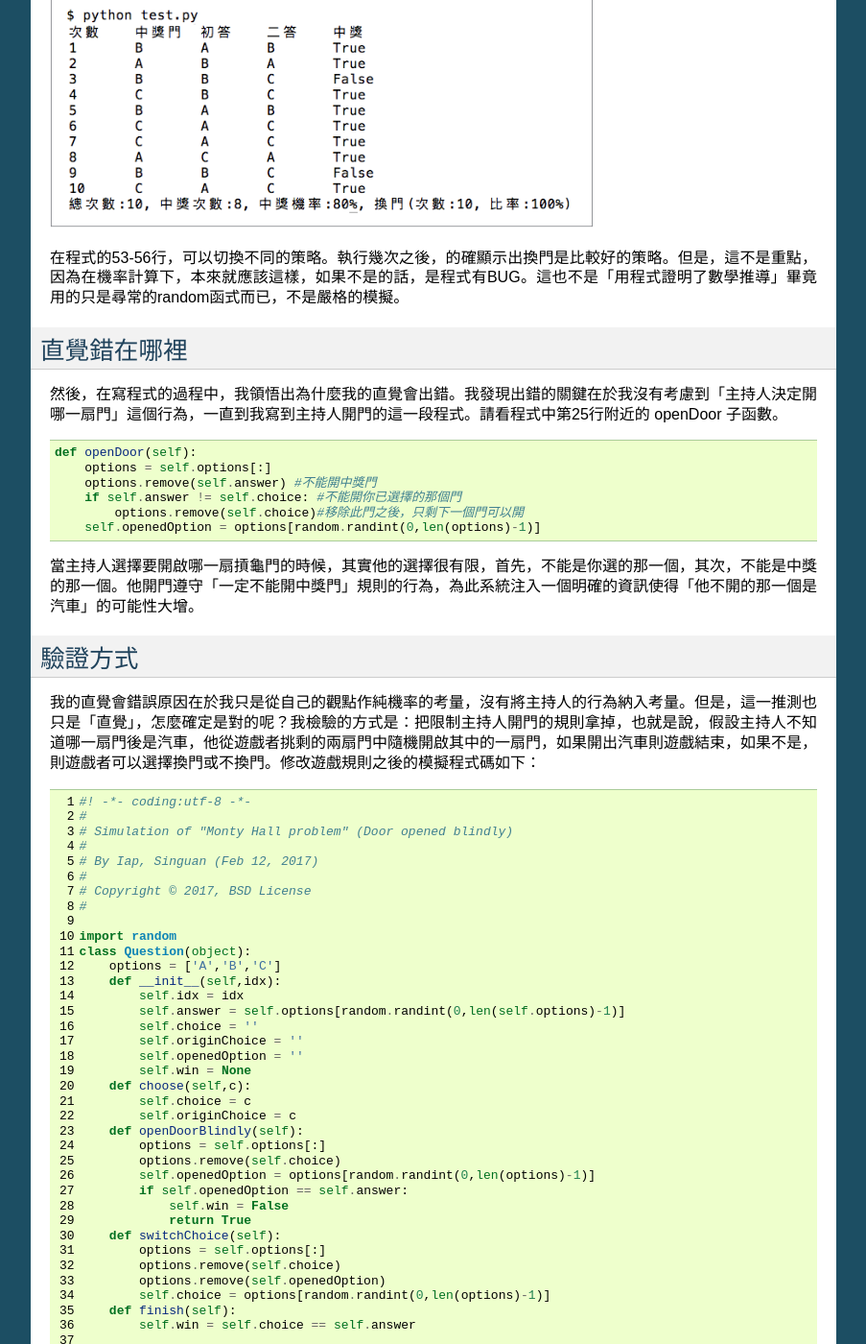
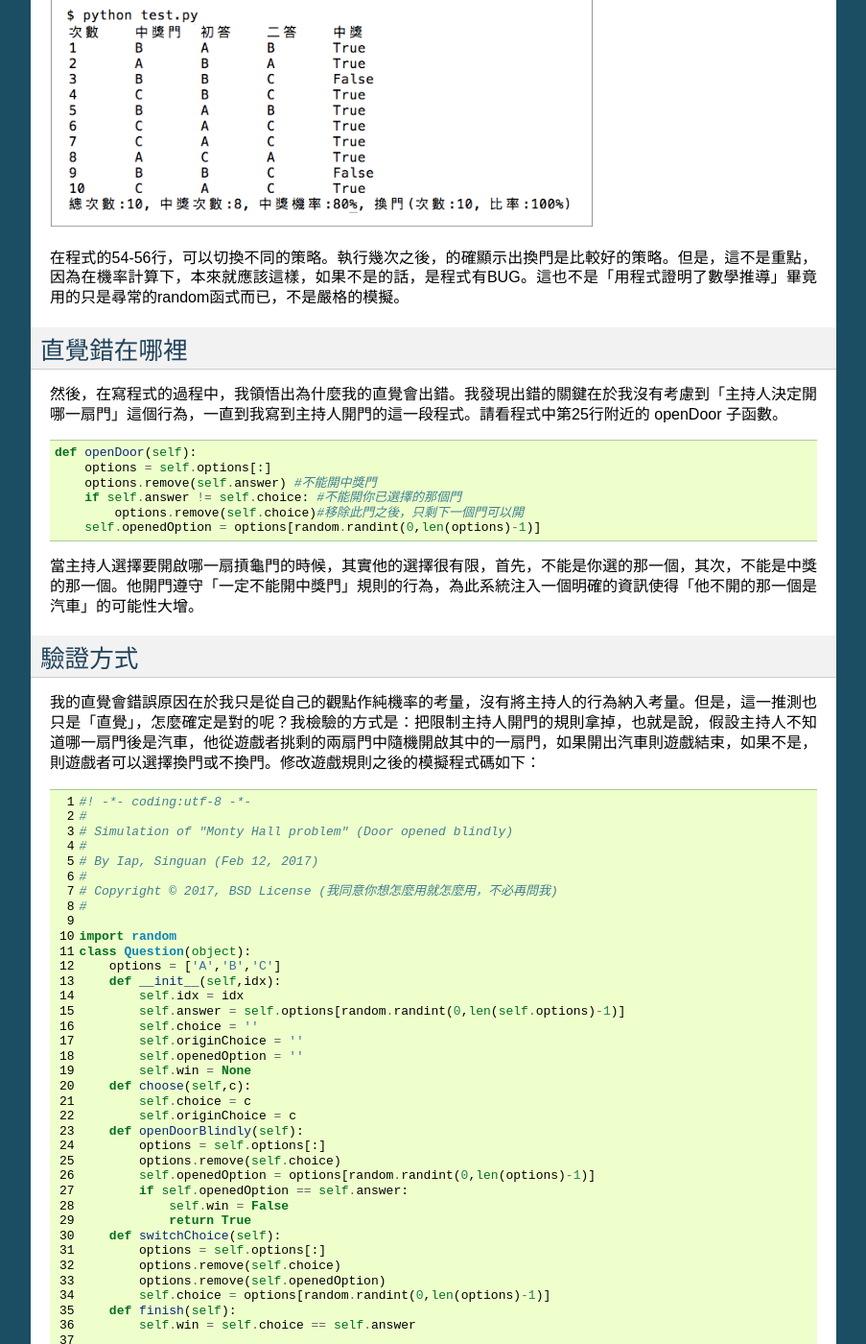
Before and after one commit to iapyeh/iapyeh, a Sphinx documentation site: the page built from docs/blogs/MontyHallProblem.rst, in a window 1280 px wide and 1400 px high, scrolled down 1719 px. Shown: the whole window at 96% size, without its empty margins (198-1101 px from the left). Built offline with Sphinx 7.4.7, drawn with Linux system fonts in a browser that asks for light colours; some of the changed text lies outside the part shown.

Commit message:
Google Docs reST Editor@2017-2-13 17:36:40

```diff
--- a/docs/blogs/MontyHallProblem.rst
+++ b/docs/blogs/MontyHallProblem.rst
@@ -29,7 +29,7 @@
     #
     # By Iap, Singuan (Feb 12, 2017)
     #
-    # Copyright © 2017, BSD License
+    # Copyright © 2017, BSD License (我同意你想怎麼用就怎麼用，不必再問我)
     #
     import random
     class Question(object):
@@ -98,7 +98,7 @@
 
 \ |IMG1|\
 
-在程式的53-56行，可以切換不同的策略。執行幾次之後，的確顯示出換門是比較好的策略。但是，這不是重點，因為在機率計算下，本來就應該這樣，如果不是的話，是程式有BUG。這也不是「用程式證明了數學推導」畢竟用的只是尋常的random函式而已，不是嚴格的模擬。
+在程式的54-56行，可以切換不同的策略。執行幾次之後，的確顯示出換門是比較好的策略。但是，這不是重點，因為在機率計算下，本來就應該這樣，如果不是的話，是程式有BUG。這也不是「用程式證明了數學推導」畢竟用的只是尋常的random函式而已，不是嚴格的模擬。
 
 .. _h2164242e4c6048506f23311549231654:
 
@@ -135,7 +135,7 @@
     #
     # By Iap, Singuan (Feb 12, 2017)
     #
-    # Copyright © 2017, BSD License
+    # Copyright © 2017, BSD License (我同意你想怎麼用就怎麼用，不必再問我)
     #
 
     import random
```
